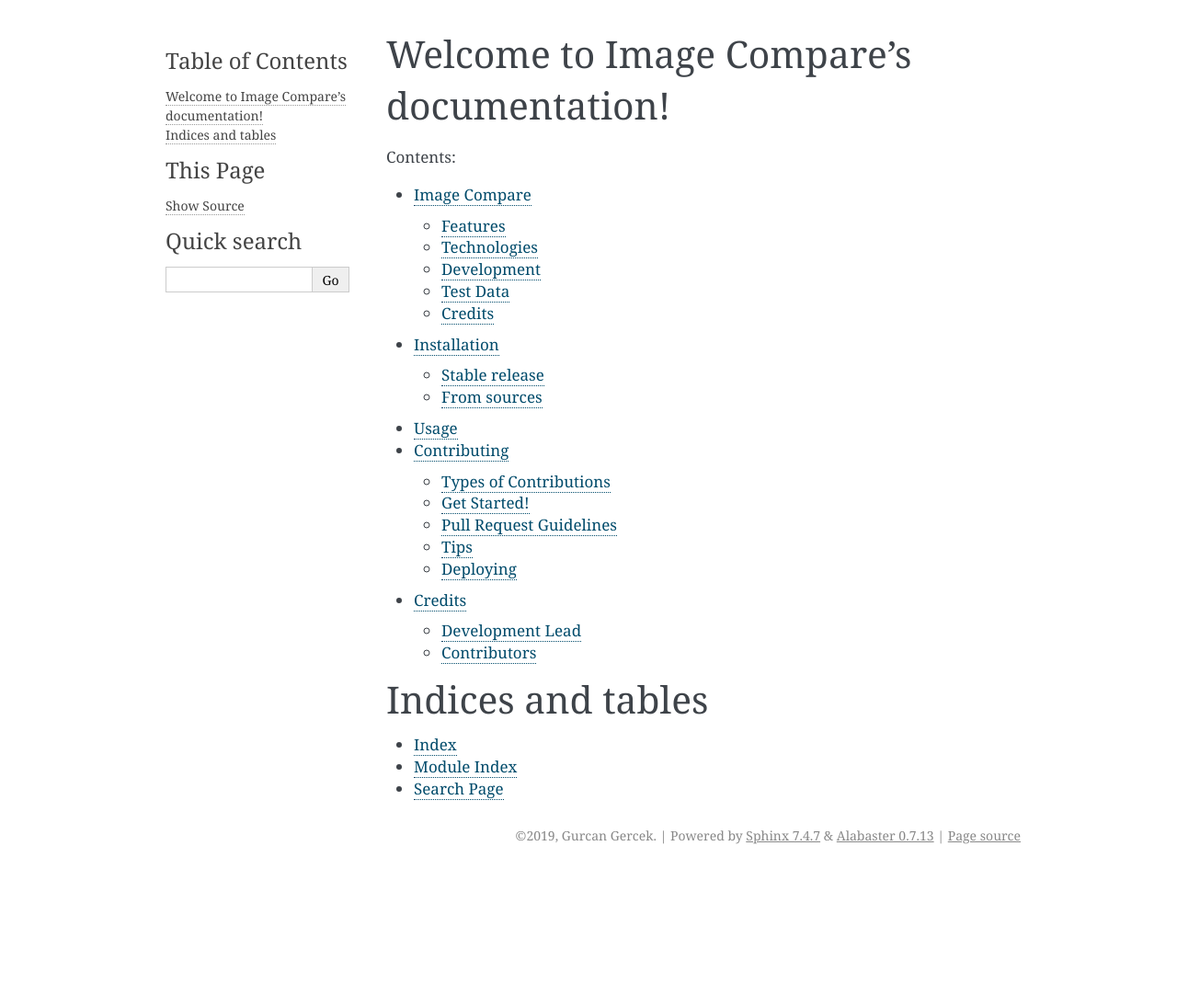
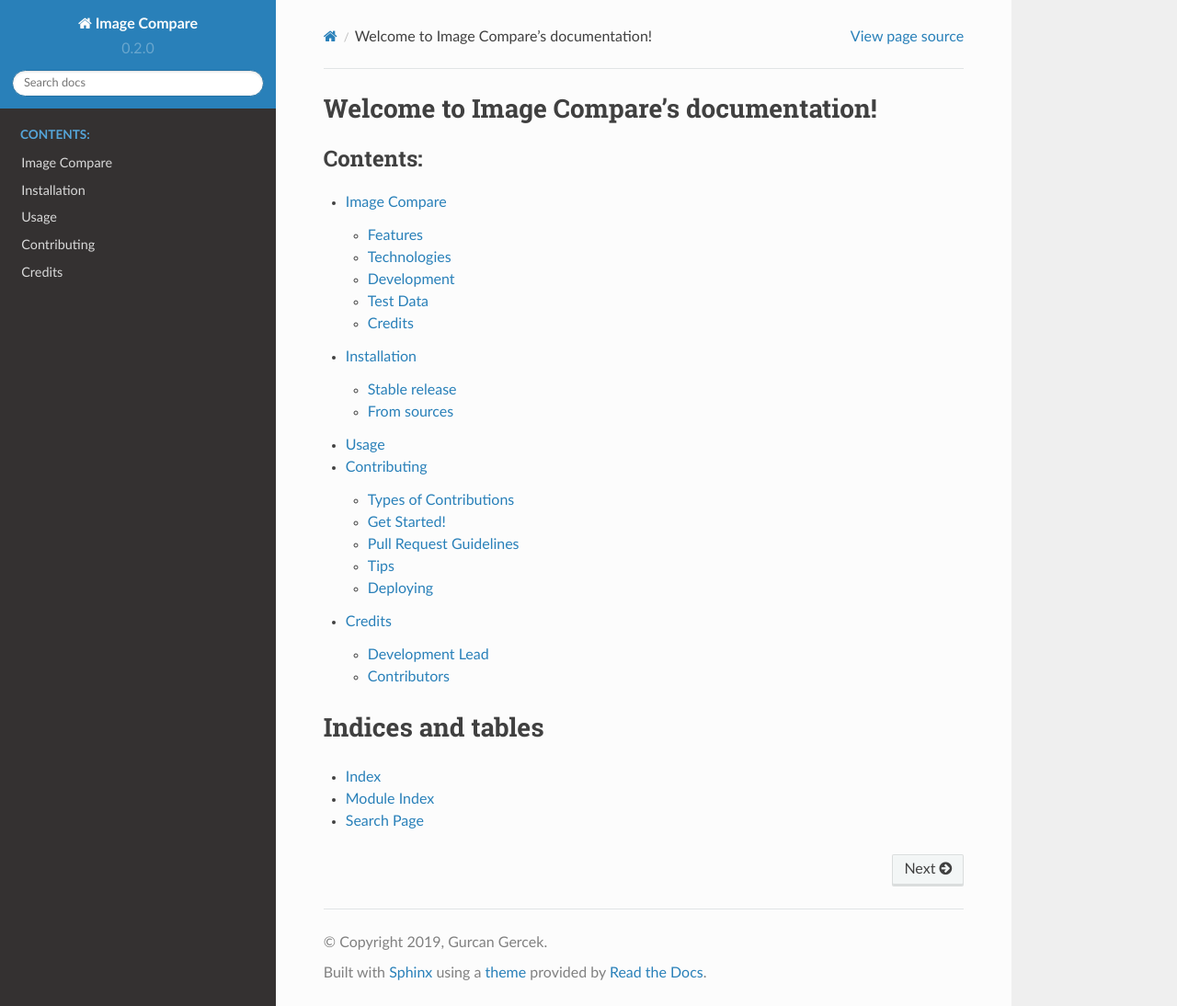
Before and after one commit to ggercek/image_compare, a Sphinx documentation site: the page built from docs/index.rst, in a window 1280 px wide and 1094 px high. Shown: the whole window at 92% size. Built offline with Sphinx 7.4.7 and the Read the Docs theme 2.0.0, drawn with Linux system fonts in a browser that asks for light colours; pages that are not in the unit, such as notebooks, are missing from menus.

Commit message:
Added module index to documentation and theme changed to sphinx_rtd

```diff
--- a/docs/conf.py
+++ b/docs/conf.py
@@ -84,7 +84,7 @@
 # The theme to use for HTML and HTML Help pages.  See the documentation for
 # a list of builtin themes.
 #
-html_theme = 'alabaster'
+html_theme = 'sphinx_rtd_theme'
 
 # Theme options are theme-specific and customize the look and feel of a
 # theme further.  For a list of options available for each theme, see the
--- a/docs/index.rst
+++ b/docs/index.rst
@@ -1,5 +1,5 @@
 Welcome to Image Compare's documentation!
-======================================
+=========================================
 
 .. toctree::
    :maxdepth: 2
--- /dev/null
+++ b/docs/source/modules.rst
@@ -0,0 +1,7 @@
+image_compare
+=============
+
+.. toctree::
+   :maxdepth: 4
+
+   image_compare
```
Also changed, not shown: docs/source/image_compare.rst (added, +70 -0 lines).
